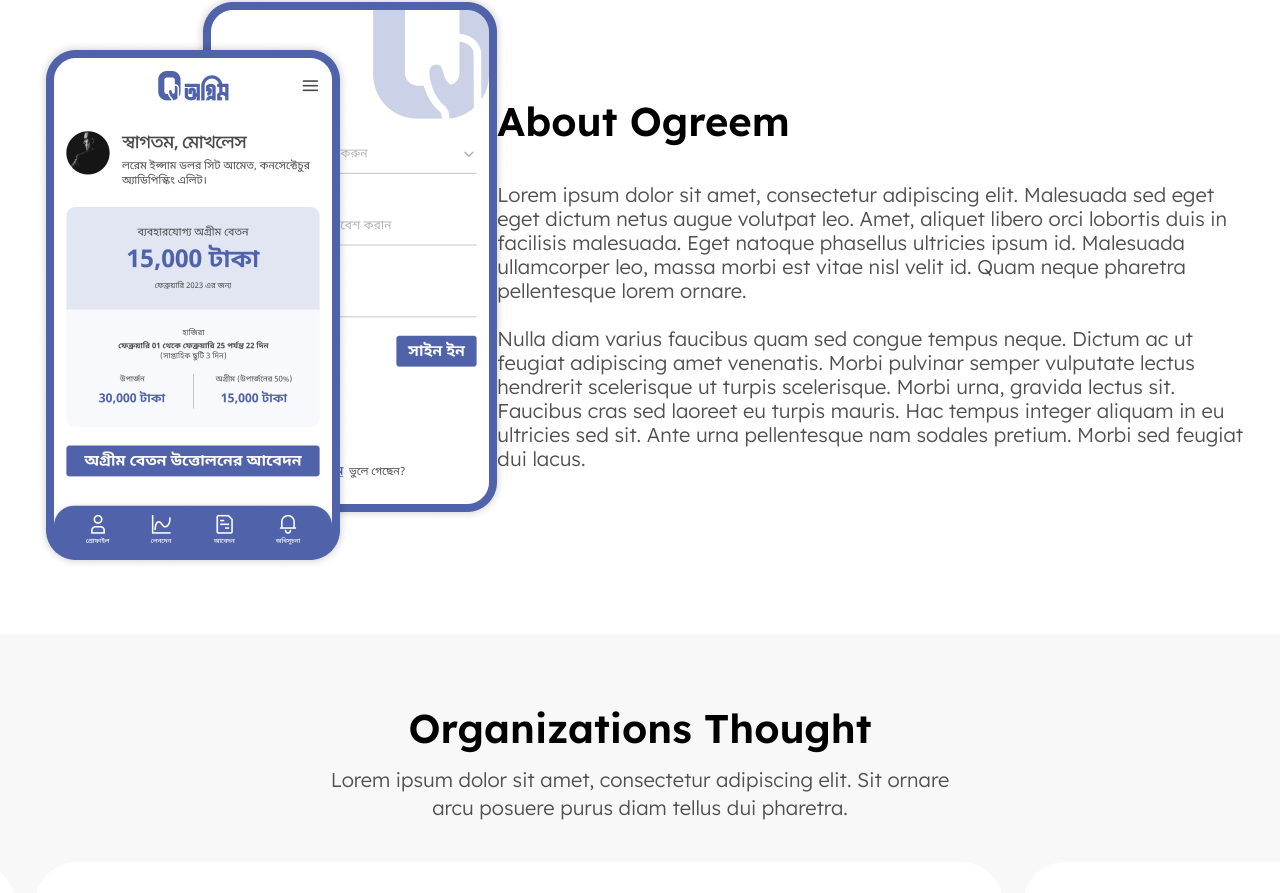
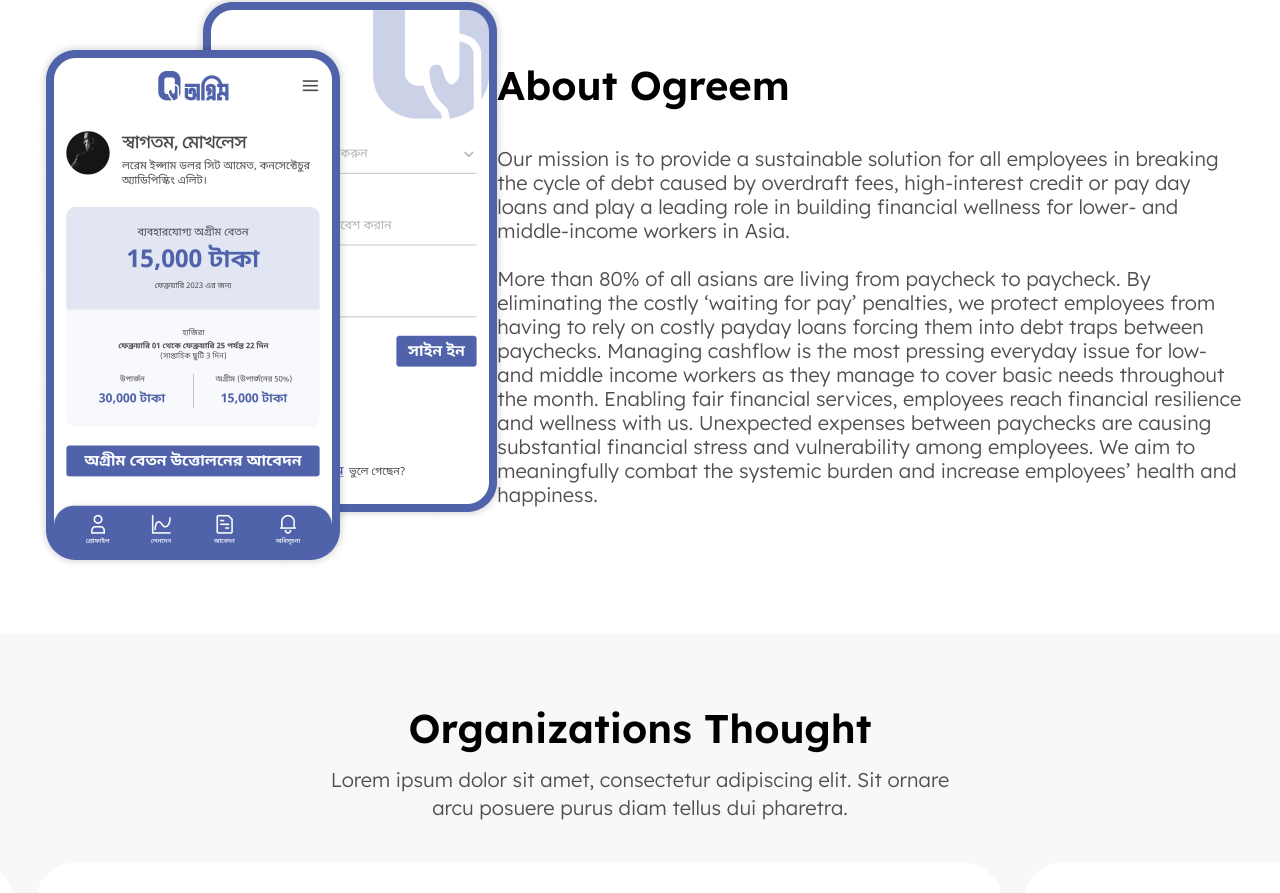
Before and after one commit to argha-shipansarker/ogreem-landing, a React (Create React App) app: page / in a window 1280 px wide. Shown: the part 2612-3505 px from the top of the page. Built offline with nearby package versions, Linux system fonts and the light colour scheme.

Commit message:
about section updated

```diff
--- a/src/components/about/index.js
+++ b/src/components/about/index.js
@@ -13,11 +13,11 @@
                 <div className='pl-12 2xl:pl-0'>
                     <p className='text-4.5xl font-semibold'>About Ogreem</p>
                     <p className='text-xl leading-6 font-light text-textMuted mt-8'>
-                        Lorem ipsum dolor sit amet, consectetur adipiscing elit. Malesuada sed eget eget dictum netus augue volutpat leo. Amet, aliquet libero orci lobortis duis in facilisis malesuada. Eget natoque phasellus ultricies ipsum id. Malesuada ullamcorper leo, massa morbi est vitae nisl velit id. Quam neque pharetra pellentesque lorem ornare.
+                        Our mission is to provide a sustainable solution for all employees in breaking the cycle of debt caused by overdraft fees, high-interest credit or pay day loans and play a leading role in building financial wellness for lower- and middle-income workers in Asia.
 
                     </p>
                     <p className='text-xl leading-6 font-light text-textMuted mt-6'>
-                        Nulla diam varius faucibus quam sed congue tempus neque. Dictum ac ut feugiat adipiscing amet venenatis. Morbi pulvinar semper vulputate lectus hendrerit scelerisque ut turpis scelerisque. Morbi urna, gravida lectus sit. Faucibus cras sed laoreet eu turpis mauris. Hac tempus integer aliquam in eu ultricies sed sit. Ante urna pellentesque nam sodales pretium. Morbi sed feugiat dui lacus.
+                        More than 80% of all asians are living from paycheck to paycheck. By eliminating the costly ‘waiting for pay’ penalties, we protect employees from having to rely on costly payday loans forcing them into debt traps between paychecks. Managing cashflow is the most pressing everyday issue for low- and middle income workers as they manage to cover basic needs throughout the month. Enabling fair financial services, employees reach financial resilience and wellness with us. Unexpected expenses between paychecks are causing substantial financial stress and vulnerability among employees. We aim to meaningfully combat the systemic burden and increase employees’ health and happiness.
                     </p>
                 </div>
             </div>
```
